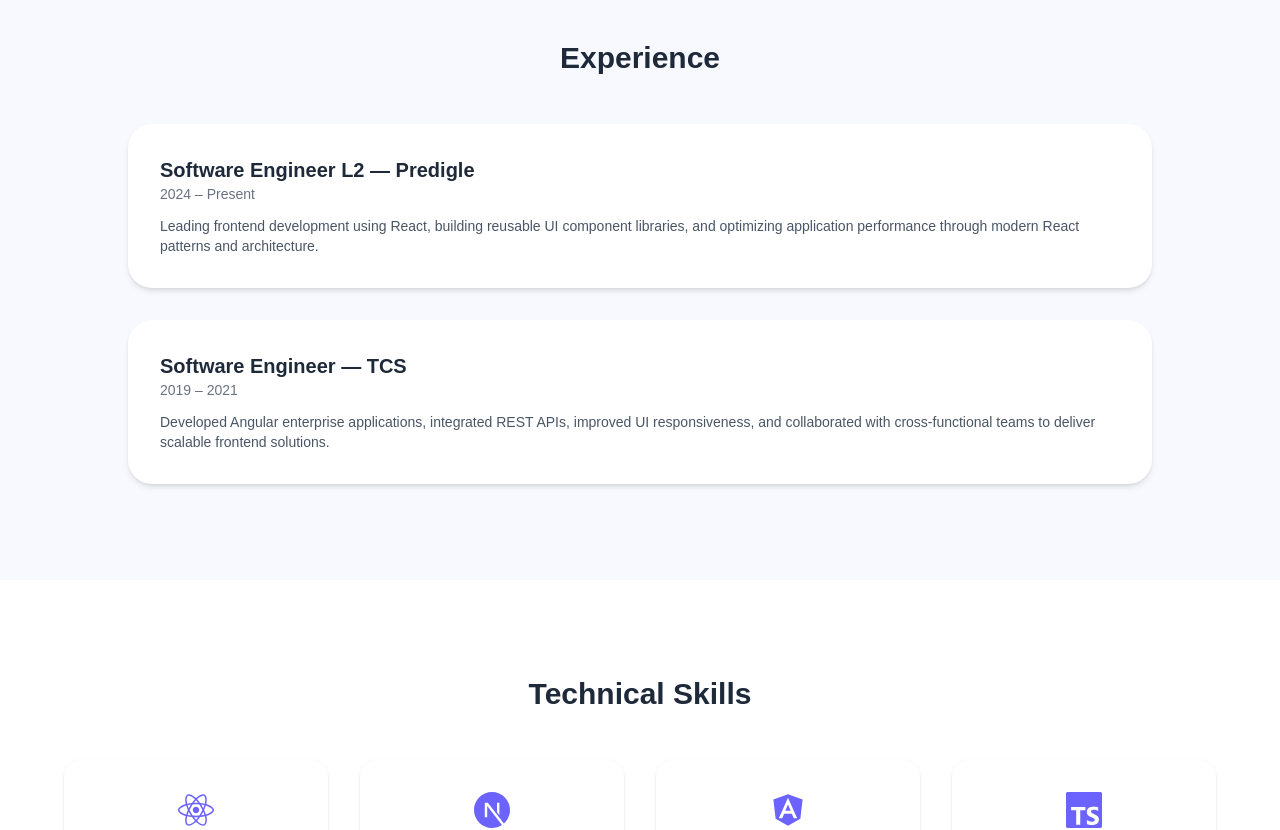
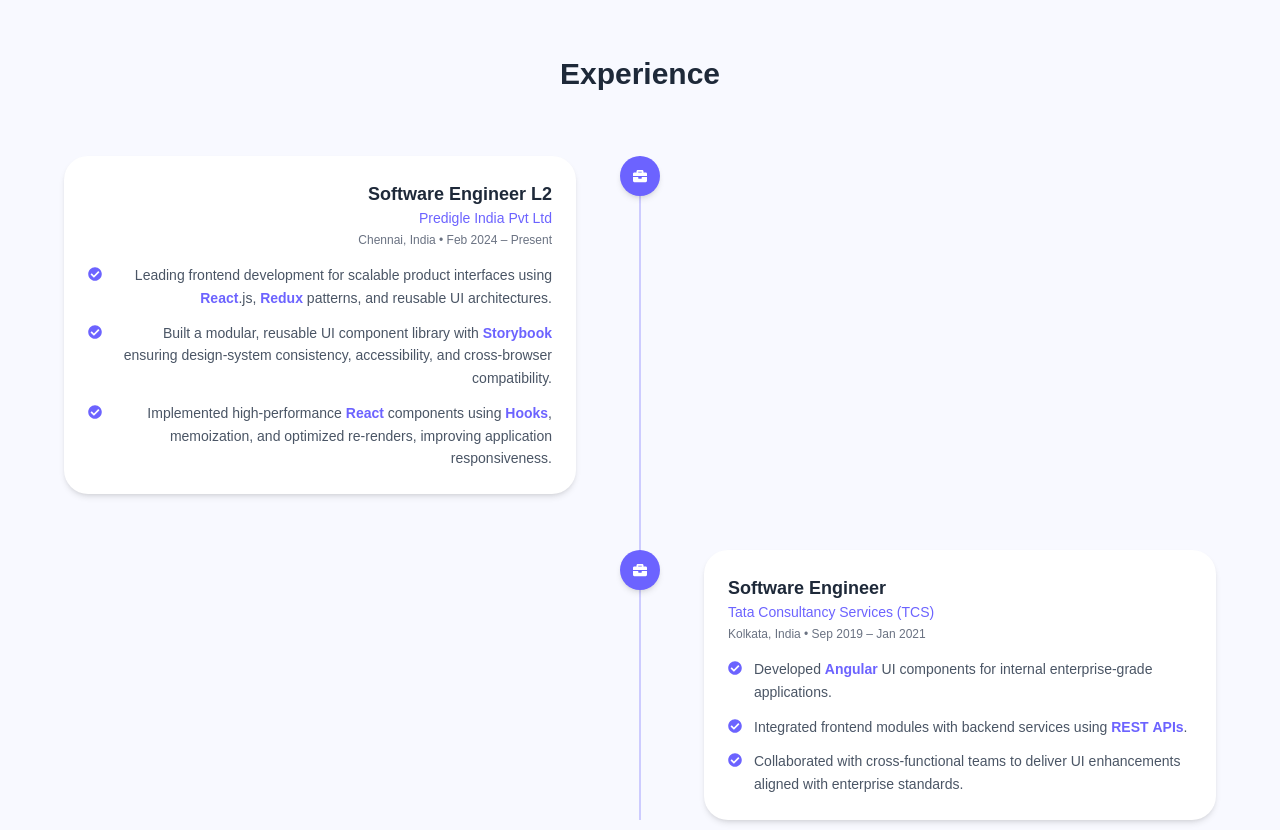
Before and after one commit to krashoka/my_portfolio, a Next.js app: page / in a window 1280 px wide. Shown: the part 1520-2350 px from the top of the page. Built offline with nearby package versions, Linux system fonts and the light colour scheme.

Commit message:
experience and  hero section upgraded and resume updated

```diff
--- a/app/components/sections/About.tsx
+++ b/app/components/sections/About.tsx
@@ -79,7 +79,7 @@ export default function About() {
               mx-auto md:mx-0
             "
           >
-            I am a Full-Stack Developer with 3.5+ years of experience building
+            I'm a Full-Stack Developer with 3.5+ years of experience building
             scalable, high-performance web applications using React, Angular,
             Next.js, and modern frontend ecosystems. I specialize in reusable
             component architecture, performance optimization, and building
--- a/app/components/sections/Experience.tsx
+++ b/app/components/sections/Experience.tsx
@@ -1,63 +1,184 @@
 "use client";
 
 import { motion } from "framer-motion";
+import { FaBriefcase, FaCheckCircle } from "react-icons/fa";
+import { useState } from "react";
+
+/* -------------------- Experience Data -------------------- */
+
+const experiences = [
+  {
+    role: "Software Engineer L2",
+    company: "Predigle India Pvt Ltd",
+    location: "Chennai, India",
+    period: "Feb 2024 – Present",
+    points: [
+      "Leading frontend development for scalable product interfaces using React.js, Redux patterns, and reusable UI architectures.",
+      "Built a modular, reusable UI component library with Storybook ensuring design-system consistency, accessibility, and cross-browser compatibility.",
+      "Implemented high-performance React components using Hooks, memoization, and optimized re-renders, improving application responsiveness.",
+      "Designed reliable REST API integration patterns with robust error handling and efficient data-fetching strategies.",
+      "Refactored legacy web modules into modern, maintainable React components, reducing future development effort by 25%.",
+      "Participated in code reviews to maintain high code quality and long-term maintainability.",
+      "Collaborated with designers, backend engineers, and product managers in an Agile environment for smooth feature delivery.",
+    ],
+    side: "left",
+  },
+  {
+    role: "Software Engineer",
+    company: "Tata Consultancy Services (TCS)",
+    location: "Kolkata, India",
+    period: "Sep 2019 – Jan 2021",
+    points: [
+      "Developed Angular UI components for internal enterprise-grade applications.",
+      "Integrated frontend modules with backend services using REST APIs.",
+      "Collaborated with cross-functional teams to deliver UI enhancements aligned with enterprise standards.",
+      "Fixed UI bugs, improved responsiveness, and optimized API calls, helping reduce user-reported issues by 20%.",
+      "Led a frontend support team during lockdown operations, ensuring uninterrupted delivery and support.",
+    ],
+    side: "right",
+  },
+];
+
+/* -------------------- Keyword Highlighter -------------------- */
+
+const highlightKeywords = (text: string) => {
+  const keywords = [
+    "React",
+    "React.js",
+    "Next.js",
+    "Redux",
+    "Angular",
+    "REST",
+    "API",
+    "APIs",
+    "Storybook",
+    "Hooks",
+    "Agile",
+  ];
+
+  const regex = new RegExp(`\\b(${keywords.join("|")})\\b`, "gi");
+
+  return text.split(regex).map((part, index) =>
+    keywords.some((k) => k.toLowerCase() === part.toLowerCase()) ? (
+      <span key={index} className="text-primary font-semibold">
+        {part}
+      </span>
+    ) : (
+      part
+    )
+  );
+};
+
+/* -------------------- Component -------------------- */
 
 export default function Experience() {
   return (
-    <section id="experience" className="py-24 px-6 bg-lightbg flex justify-center scroll-mt-24">
-      <div className="max-w-5xl w-full">
+    <section
+      id="experience"
+      className="bg-lightbg scroll-mt-24 px-6 pt-24 pb-20 md:py-28"
+    >
+      <div className="max-w-6xl mx-auto">
         <motion.h2
-          className="text-3xl font-bold text-gray-800 text-center mb-12"
-          initial={{ opacity: 0, y: 40 }}
+          className="text-2xl sm:text-3xl font-bold text-gray-800 text-center mb-16"
+          initial={{ opacity: 0, y: 30 }}
           whileInView={{ opacity: 1, y: 0 }}
-          transition={{ duration: 0.7 }}
+          transition={{ duration: 0.6 }}
           viewport={{ once: true }}
         >
           Experience
         </motion.h2>
 
-        <div className="space-y-8">
+        {/* Timeline */}
+        <div className="relative">
+          {/* Center line (desktop only) */}
+          <div className="absolute left-1/2 top-0 hidden md:block h-full w-[2px] bg-primary/30 -translate-x-1/2"></div>
 
-          <motion.div
-            className="bg-white p-8 rounded-3xl shadow-md"
-            initial={{ opacity: 0, x: -40 }}
-            whileInView={{ opacity: 1, x: 0 }}
-            transition={{ duration: 0.7 }}
-            viewport={{ once: true }}
-          >
-            <h3 className="text-xl font-semibold text-gray-800">
-              Software Engineer L2 — Predigle
-            </h3>
-            <p className="text-gray-500 text-sm">2024 – Present</p>
-
-            <p className="text-gray-600 mt-3 text-sm">
-              Leading frontend development using React, building reusable UI
-              component libraries, and optimizing application performance
-              through modern React patterns and architecture.
-            </p>
-          </motion.div>
-
-          <motion.div
-            className="bg-white p-8 rounded-3xl shadow-md"
-            initial={{ opacity: 0, x: 40 }}
-            whileInView={{ opacity: 1, x: 0 }}
-            transition={{ duration: 0.7 }}
-            viewport={{ once: true }}
-          >
-            <h3 className="text-xl font-semibold text-gray-800">
-              Software Engineer — TCS
-            </h3>
-            <p className="text-gray-500 text-sm">2019 – 2021</p>
-
-            <p className="text-gray-600 mt-3 text-sm">
-              Developed Angular enterprise applications, integrated REST APIs,
-              improved UI responsiveness, and collaborated with cross-functional
-              teams to deliver scalable frontend solutions.
-            </p>
-          </motion.div>
-
+          <div className="space-y-14">
+            {experiences.map((exp, index) => (
+              <ExperienceCard key={index} exp={exp} index={index} />
+            ))}
+          </div>
         </div>
       </div>
     </section>
   );
 }
+
+/* -------------------- Card Component -------------------- */
+
+function ExperienceCard({
+  exp,
+  index,
+}: {
+  exp: any;
+  index: number;
+}) {
+  const [expanded, setExpanded] = useState(false);
+
+  return (
+    <motion.div
+      initial={{ opacity: 0, y: 40 }}
+      whileInView={{ opacity: 1, y: 0 }}
+      transition={{ duration: 0.6, delay: index * 0.1 }}
+      viewport={{ once: true }}
+      className="relative grid md:grid-cols-2 gap-8 items-start"
+    >
+      {/* Content */}
+      <div
+        className={`${
+          exp.side === "left"
+            ? "md:text-right md:pr-12"
+            : "md:col-start-2 md:pl-12"
+        }`}
+      >
+        <div className="bg-white rounded-3xl p-6 shadow-md hover:shadow-lg transition">
+          <h3 className="text-lg font-semibold text-gray-800">
+            {exp.role}
+          </h3>
+
+          <p className="text-primary font-medium text-sm">
+            {exp.company}
+          </p>
+
+          <p className="text-gray-500 text-xs mt-1">
+            {exp.location} • {exp.period}
+          </p>
+
+          {/* Bullet Points */}
+          <ul className="mt-4 space-y-3">
+            {(expanded ? exp.points : exp.points.slice(0, 3)).map(
+              (point: string, idx: number) => (
+                <li
+                  key={idx}
+                  className="flex items-start gap-3 text-sm text-gray-600"
+                >
+                  <FaCheckCircle className="text-primary mt-[3px] shrink-0" />
+                  <span className="leading-relaxed">
+                    {highlightKeywords(point)}
+                  </span>
+                </li>
+              )
+            )}
+          </ul>
+
+          {/* Show more / less (mobile only) */}
+          {exp.points.length > 3 && (
+            <button
+              onClick={() => setExpanded(!expanded)}
+              className="mt-3 text-sm text-primary font-medium md:hidden hover:underline"
+            >
+              {expanded ? "Show less" : "Show more"}
+            </button>
+          )}
+        </div>
+      </div>
+
+      {/* Timeline Dot (desktop only) */}
+      <div className="hidden md:flex absolute left-1/2 -translate-x-1/2 items-center justify-center">
+        <div className="w-10 h-10 rounded-full bg-primary flex items-center justify-center shadow-md">
+          <FaBriefcase className="text-white text-sm" />
+        </div>
+      </div>
+    </motion.div>
+  );
+}
--- a/app/components/sections/Hero.tsx
+++ b/app/components/sections/Hero.tsx
@@ -8,9 +8,9 @@ import DeveloperIllustration from "../ui/DeveloperIllustration";
 
 export default function Hero() {
   const roles = [
-    "Building Scalable Web Applications",
-    "React & Angular Specialist",
-    "Frontend Performance Enthusiast",
+    "Building Scalable Full-Stack Web Applications",
+    "React, Angular & Next.js Specialist",
+    "Performance-Driven Frontend & API Development",
   ];
 
   const [text, setText] = useState("");
@@ -97,8 +97,7 @@ export default function Hero() {
               mx-auto md:mx-0
             "
           >
-            I build scalable, high-performance web applications using React,
-            Next.js, and modern frontend technologies.
+            Full-Stack Developer Specializing in Modern Frontend Development for Scalable Web Applications
           </p>
 
           <div className="flex justify-center md:justify-start gap-3 mt-7">
@@ -134,8 +133,21 @@ export default function Hero() {
           </div>
 
           <div className="flex justify-center md:justify-start gap-5 mt-7 text-xl text-gray-600">
-            <FaGithub className="cursor-pointer hover:text-primary" />
-            <FaLinkedin className="cursor-pointer hover:text-primary" />
+            <a
+              href="https://github.com/krashoka"
+              target="_blank"
+              className="hover:text-primary hover:scale-110 transition"
+            >
+              <FaGithub />
+            </a>
+
+            <a
+              href="https://www.linkedin.com/in/ashok-kumar-869093174/"
+              target="_blank"
+              className="hover:text-primary hover:scale-110 transition"
+            >
+              <FaLinkedin />
+            </a>
           </div>
         </motion.div>
 
```
Also changed, not shown: 1 other file (tests, documents, lock files or other folders).
